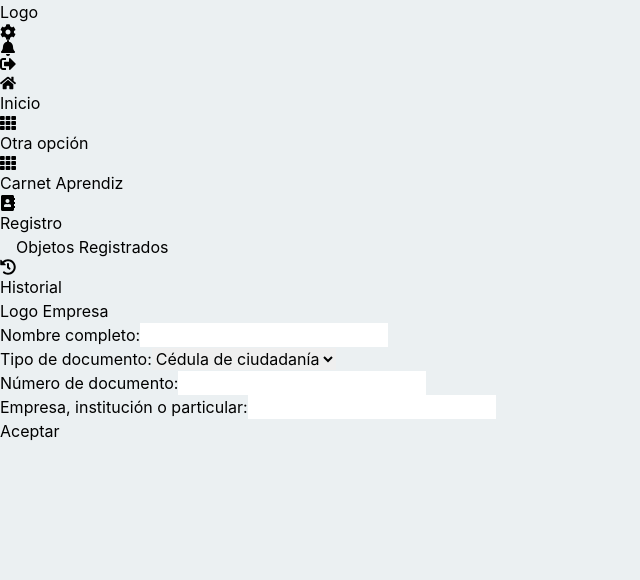
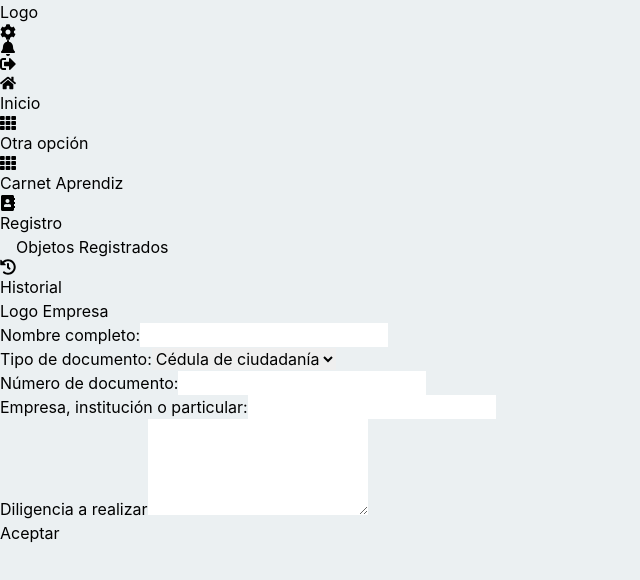
Before and after one commit to Churitos2309/FrontendReconocimientoFacial, a React (Vite) app: page /registroExterno in a window 1280 px wide. Shown: the top 580 px of the page, without its empty margins (0-640 px from the left). Built offline with nearby package versions, Linux system fonts and the light colour scheme; some icons are missing.

Commit message:
Actualización del formulario del registro externo

```diff
--- a/src/App.jsx
+++ b/src/App.jsx
@@ -25,7 +25,7 @@ const App = () => {
     return !rutasOcultas.includes(window.location.pathname);
   }
   return (
-    <div className="flex flex-col h-screen overflow-hidden">
+    <div className="flex flex-col h-screen overflow-auto">
       {mostrarSidebarHeader() && <Header />}
       <div className="flex min-h-screen">
         {mostrarSidebarHeader() && <Sidebar />}
--- a/src/pages/GuardiaDeSeguridad/RegistroExterno.jsx
+++ b/src/pages/GuardiaDeSeguridad/RegistroExterno.jsx
@@ -24,7 +24,13 @@ const RegistroExterno = () => {
                     <label htmlFor="repeat-password" className="block mb-2 text-sm font-medium text-gray-900">Empresa, institución o particular:</label>
                     <input type="text" id="empresa" className="shadow-sm bg-gray-50 border border-gray-300 text-gray-900 text-sm rounded-lg focus:ring-blue-500 focus:border-blue-500 block w-full p-2.5" required/>
                 </div>
-                <button type="submit" className="text-white bg-gray-800 hover:bg-blue-800 focus:ring-4 focus:outline-none focus:ring-blue-300 font-medium rounded-lg text-sm px-5 py-2.5 text-center">Aceptar   </button>
+                <div>
+                    <form className="max-w-sm mx-auto mb-5">
+                        <label htmlFor="message" className="block mb-2 text-sm font-medium text-gray-900">Diligencia a realizar</label>
+                        <textarea id="message" rows="4" className="block p-2.5 w-full text-sm text-gray-900 bg-gray-50 rounded-lg border border-gray-300 focus:ring-blue-500 focus:border-blue-500"></textarea>
+                    </form>
+                </div>
+                <button type="submit" className="text-white bg-gray-800 hover:bg-blue-800 focus:ring-4 focus:outline-none focus:ring-blue-300 font-medium rounded-lg text-sm px-5 py-2.5 text-center mb-5">Aceptar   </button>
             </form>
         </div>
     );
```
